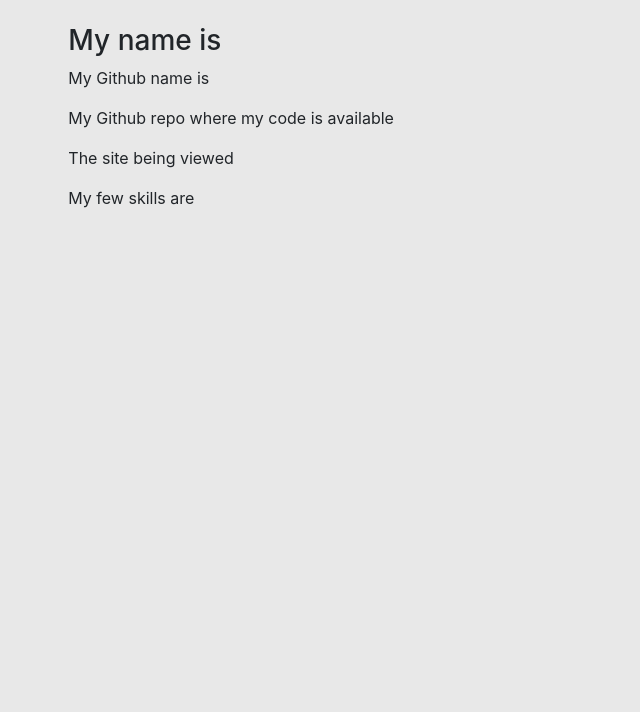
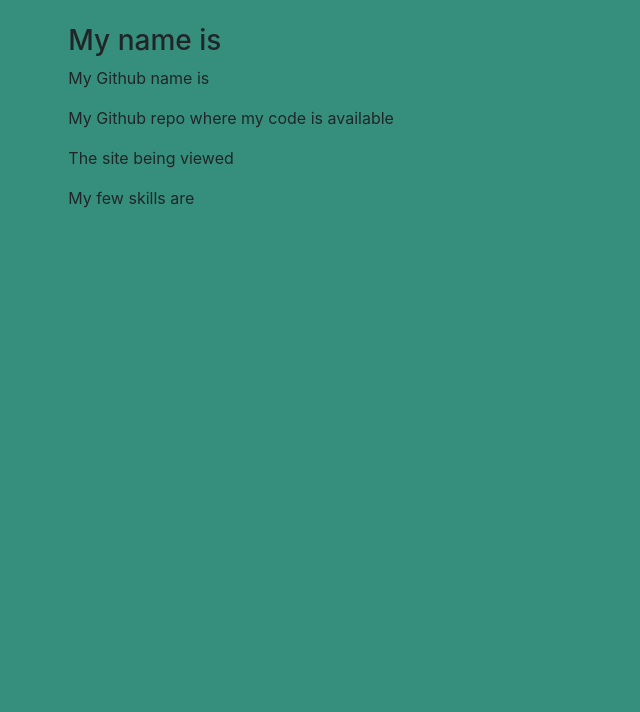
Before and after one commit to GoodZombie/dev_exam, a website: page angular.html in a window 1280 px wide. Shown: the part 88-800 px from the top of the page, without its empty margins (160-800 px from the left). Drawn offline with nearby package versions, Linux system fonts and the light colour scheme; no server answers.

Commit message:
Fourth upload

```diff
--- a/angular.html
+++ b/angular.html
@@ -20,8 +20,8 @@
             <div class="col-md-8 offset-md-2">
                 <h1 id="page-title">Dev Exam</h1>
                 <h3 id="user-greeting">My name is {{ user.name }}</h3>
-                <p id="user-github"> My Github name is {{ user.github}}</p>
-                <p id="user-repo"> My Github repo where my code is available {{ user.repo}}</p>
+                <p id="user-github"> My Github name is <a href="url">{{ user.github}}</a> </p>
+                <p id="user-repo"> My Github repo where my code is available <a href="url">{{ user.repo}}</a> </p>
                 <p id="user-app"> The site being viewed {{ user.app}}</p>
                 <p id="user-skills"> My few skills are {{ user.skills}}</p>
             </div>
@@ -46,7 +46,7 @@
         html,
         body {
             min-height: 100vh;
-            background-color: #e8e8e8;
+            background-color: #368f7c;
         }
 
         .container {
```
